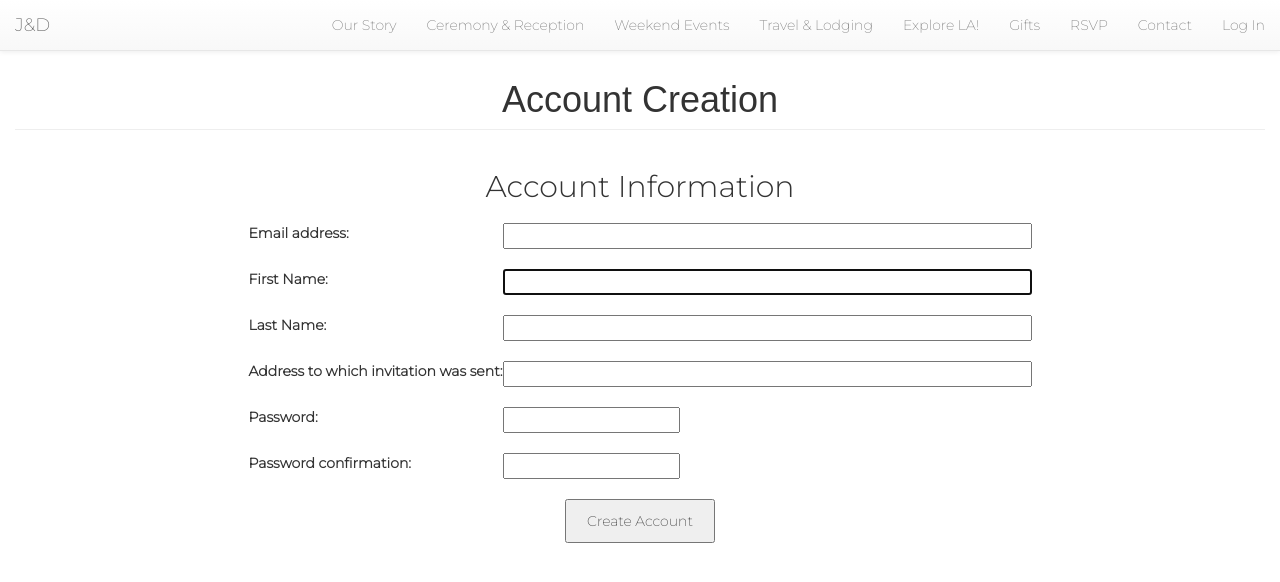
After one commit to dpipemazo/wedsite, a Django app: page /create-account in a window 1280 px wide. The commit adds this page. Shown: the top 582 px of the page. Run offline with Django 3.2, Linux system fonts and the light colour scheme; some libraries are stand-ins or nearby versions; some web fonts are replaced.

Commit message:
wedding: initial account creation and validation
Added in the following models:
- profile
- rsvp
- RSVP person

An RSVP is foreign-keyed to by pre-created RSVP people. The RSVP
has a last name and address that it's stored under so that it can
only be claimed by once by (hopefully) the rightful owner.

Create-account form crated to assist in account creation that seems
to do a pretty decent job.

RSVP page built using a standard view and an inline form-factory
to list all of the foreign-keyed RSVP people associated with the
user's RSVP.

```diff
--- a/jennanddan/static/css/style.css
+++ b/jennanddan/static/css/style.css
@@ -59,6 +59,15 @@ body {
   padding-bottom:10px;
 }
 
+.rsvp-box {
+  padding-top:10px;
+  padding-bottom:10px;
+  padding-left:5px;
+  padding-right:5px;
+  width:100px;
+  text-align:center;
+}
+
 .login-button {
   margin-top:10px;
   margin-bottom:10px;
--- /dev/null
+++ b/wedding/forms.py
@@ -0,0 +1,155 @@
+from django import forms
+from django.contrib.auth.models import User
+from django.contrib.auth import password_validation
+from wedding.models import RSVP, RSVPPerson
+from django.forms import inlineformset_factory
+import re
+
+# Width of form fields
+FORM_FIELD_WIDTH = '64'
+
+class CreateUserForm(forms.Form):
+    """
+    Base form for creating a new user. will ask for a username and password,
+    and will also get their first and last names and address
+    """
+
+    # First and Last Name
+    first_name = forms.CharField(
+        label="First Name",
+        max_length=30,
+        widget=forms.TextInput(
+            attrs={'autofocus': True, 'size':FORM_FIELD_WIDTH}),
+    )
+    last_name = forms.CharField(
+        label="Last Name",
+        max_length=30,
+        widget=forms.TextInput(
+            attrs={'size':FORM_FIELD_WIDTH}),
+    )
+
+    # Invitation address
+    invite_address = forms.CharField(
+        label="Address to which invitation was sent",
+        max_length=256,
+        widget=forms.TextInput(
+            attrs={'size':FORM_FIELD_WIDTH}),
+    )
+
+    # Email address
+    email_address = forms.EmailField(
+        label="Email address",
+        help_text="Please enter a valid email address",
+        widget=forms.TextInput(
+            attrs={'size':FORM_FIELD_WIDTH}),
+    )
+
+    password1 = forms.CharField(
+        label="Password",
+        strip=False,
+        widget=forms.PasswordInput,
+        help_text=password_validation.password_validators_help_text_html(),
+    )
+    password2 = forms.CharField(
+        label="Password confirmation",
+        widget=forms.PasswordInput,
+        strip=False,
+        help_text="Enter the same password as before, for verification.",
+    )
+
+    error_messages = {
+        'username_taken':
+            "Username %(username)s is not available. Please choose a different username",
+        'rsvp_fail': "Sorry, we were unable to find an unclaimed RSVP under the last name %(last_name)s at address %(address)s",
+        'password_mismatch': "Passwords do not match, please double-check and try again",
+    }
+
+    def clean_invite_address(self):
+        """
+        Makes sure the invite address entered matches a valid RSVP object
+        """
+        def strip_address(address):
+            """
+            Takes an address and returns only the numbers, in order. This is
+            what we'll use to validate the RSVP claim
+            """
+            return re.findall('\d', address)
+
+        # Make sure the address entered is mildly associated with a free
+        #   address in our RSVP database
+        address = self.cleaned_data.get('invite_address')
+        last_name = self.cleaned_data.get('last_name')
+        addr_nums = strip_address(address)
+        if not addr_nums:
+            raise forms.ValidationError(
+                self.error_messages['invalid_address'],
+                code='invalid_address'
+            )
+
+        # Pull all RSVPs under the given last name
+        rsvps = RSVP.objects.all().filter(last_names__icontains=last_name).filter(profile=None)
+        print "Got RSVPs {}".format(rsvps)
+        match = False
+        for rsvp in rsvps:
+            rsvp_nums = strip_address(rsvp.invite_address)
+            print "RSVP Nums: {}".format(rsvp_nums)
+            print "Addr Nums: {}".format(addr_nums)
+            if (len(addr_nums) == len(rsvp_nums)):
+                match = True
+                for idx, num in enumerate(addr_nums):
+                    if num != rsvp_nums[idx]:
+                        match = False
+                        break
+
+        if not match:
+            raise forms.ValidationError(
+                self.error_messages['rsvp_fail'],
+                code='address_fail',
+                params={'address':address, 'last_name':last_name})
+
+        # Note the RSVP
+        self.rsvp = rsvp
+        return address
+
+    def clean_email_address(self):
+        username = self.cleaned_data.get('email_address')
+        try:
+            user = User.objects.get(username=username)
+        except User.DoesNotExist:
+            return username
+        raise forms.ValidationError(
+            self.error_messages['username_taken'],
+            code='username_taken',
+            params={'username':username})
+
+    def clean(self):
+        """
+        Ensure that all of the data is proper for the account creation
+        """
+        password1 = self.cleaned_data.get('password1')
+        password2 = self.cleaned_data.get('password2')
+
+        # Make sure the passwords match
+        if password1 and password2 and password1 != password2:
+            raise forms.ValidationError(
+                self.error_messages['password_mismatch'],
+                code='password_mismatch',
+            )
+
+        return self.cleaned_data
+
+RSVPPersonFormSet = inlineformset_factory(RSVP, RSVPPerson,
+    fields=(
+        'name',
+        'is_attending_cny',
+        'is_attending_wedding',
+        'is_child',
+        'dietary_kosher',
+        'dietary_vegetarian',
+        'dietary_vegan',
+        'dietary_gluten_free',
+        'dietary_other',
+        'special_requests',
+    ),
+    extra=0,
+    can_delete=False)
--- /dev/null
+++ b/wedding/templates/registration/create_user.html
@@ -0,0 +1,67 @@
+{% extends "wedding/blocks/base.html" %}
+{% load static %}
+
+{% block title %}
+Account Creation
+{% endblock %}
+
+{% block content %}
+<div id="create_user" class="container-fluid text-center page-container">
+    <h1 class="page-header">Account Creation</h1>
+
+    {% if form.errors %}
+        {% for field in form %}
+            {% for error in field.errors %}
+                <div class="alert alert-danger">
+                    <strong>{{ error|escape }}</strong>
+                </div>
+            {% endfor %}
+        {% endfor %}
+        {% for error in form.non_field_errors %}
+            <div class="alert alert-danger">
+                <strong>{{ error|escape }}</strong>
+            </div>
+        {% endfor %}
+    {% endif %}
+
+    <div class="row">
+        <div class="col-sm-12 base-font text-center">
+            <div align="center">
+                <h2> Account Information </h2>
+                    <form method="post" action="{% url 'create-account' %}">
+                    {% csrf_token %}
+                    <table>
+                    <tr>
+                        <td class="login-box">{{ form.email_address.label_tag }}</td>
+                        <td class="login-box">{{ form.email_address }}</td>
+                    </tr>
+                    <tr>
+                        <td class="login-box">{{ form.first_name.label_tag }}</td>
+                        <td class="login-box">{{ form.first_name }}</td>
+                    </tr>
+                    <tr>
+                        <td class="login-box">{{ form.last_name.label_tag }}</td>
+                        <td class="login-box">{{ form.last_name }}</td>
+                    </tr>
+                    <tr>
+                        <td class="login-box">{{ form.invite_address.label_tag }}</td>
+                        <td class="login-box">{{ form.invite_address }}</td>
+                    </tr>
+                    <tr>
+                        <td class="login-box">{{ form.password1.label_tag }}</td>
+                        <td class="login-box">{{ form.password1 }}</td>
+                    </tr>
+                    <tr>
+                        <td class="login-box">{{ form.password2.label_tag }}</td>
+                        <td class="login-box">{{ form.password2 }}</td>
+                    </tr>
+                    </table>
+
+                    <input type="submit" class="login-button" value="Create Account" />
+                    </form>
+            </div>
+        </div>
+    </div>
+</div>
+
+{% endblock %}
--- a/wedding/urls.py
+++ b/wedding/urls.py
@@ -1,5 +1,7 @@
 from django.conf.urls import url, include
-from wedding.views import StaticView, RSVPView
+from wedding.views import (
+    StaticView, RSVPView, CreateAccountView
+)
 from django.contrib.auth.views import (
     LoginView, PasswordResetView, PasswordChangeView, PasswordChangeDoneView,
     LogoutView)
@@ -20,4 +22,5 @@ urlpatterns = [
     url(r'^gifts$', StaticView.as_view(template="gifts.html"), name='gifts'),
     url(r'^contact$', StaticView.as_view(template="contact.html"), name='contact'),
     url(r'^rsvp$', RSVPView.as_view(), name='rsvp'),
+    url(r'^create-account$', CreateAccountView.as_view(), name='create-account'),
 ]
--- a/wedding/views.py
+++ b/wedding/views.py
@@ -1,12 +1,23 @@
 # -*- coding: utf-8 -*-
 from __future__ import unicode_literals
 
+from django.views.generic.edit import FormView, UpdateView
 from django.http import HttpResponse
 from django.shortcuts import render, redirect
-from django.urls import reverse
+from django.core.urlresolvers import reverse
 from django.views import View
 from django.utils.decorators import method_decorator
-from django.contrib.auth.views import redirect_to_login
+from django.contrib.auth.views import (
+    redirect_to_login, SuccessURLAllowedHostsMixin)
+from django.contrib.auth import (
+    authenticate, login)
+from django.contrib.auth.models import User
+from wedding.forms import CreateUserForm, RSVPPersonFormSet
+from wedding.models import Profile, RSVP
+from django.views.decorators.cache import never_cache
+from django.views.decorators.csrf import csrf_protect
+from django.views.decorators.debug import sensitive_post_parameters
+from django.http import HttpResponseRedirect
 
 class StaticView(View):
     """
@@ -22,14 +33,80 @@ class RSVPView(View):
     RSVP View. Will redirect to login page if the user isn't authenticated,
     otherwise will allow them to use the RSVP system
     """
+    def get_object(self, queryset=None):
+        return self.request.user.profile.rsvp
+
+    def post(self, request):
+        if request.user.is_authenticated:
+            rsvp = self.get_object()
+            formset = RSVPPersonFormSet(request.POST, request.FILES, instance=rsvp)
+            if formset.is_valid:
+                formset.save()
+                return HttpResponseRedirect(request.get_full_path())
+            else:
+                return render(request, 'wedding/pages/rsvp.html', {'formset': formset})
+        else:
+            return redirect_to_login(request.get_full_path())
+
     def get(self, request):
         if request.user.is_authenticated:
-            return render(request, "wedding/pages/rsvp.html", {})
+            rsvp = self.get_object()
+            formset = RSVPPersonFormSet(instance=rsvp)
+            return render(request, 'wedding/pages/rsvp.html', {'formset': formset})
         else:
-            return redirect_to_login("/rsvp")
+            return redirect_to_login(request.get_full_path())
 
-class CreateAccountView(View):
+
+class CreateAccountView(SuccessURLAllowedHostsMixin, FormView):
     """
-    Account creation view. POST only. Will take a name, street address,
-    email address and password and will create a new user.
+    Account creation view. Will take a name, street address,
+    email address and password and will create a new user if it can find
+    a free RSVP that agrees with the user's info.
     """
+    form_class = CreateUserForm
+    success_url = "/rsvp"
+    template_name = 'registration/create_user.html'
+
+    @method_decorator(sensitive_post_parameters())
+    @method_decorator(csrf_protect)
+    @method_decorator(never_cache)
+    def dispatch(self, request, *args, **kwargs):
+        """
+        Form sending function. Note the decorators
+        """
+        return super(CreateAccountView, self).dispatch(request, *args, **kwargs)
+
+    def form_valid(self, form):
+        """
+        If the form is valid. Attempt to create the user, the profile, and
+        link in the RSVP
+        """
+
+        # Finally, we want to make the user object and the profile object
+        #   and link them together
+        user = User.objects.create_user(
+            form.cleaned_data.get('email_address'),
+            form.cleaned_data.get('email_address'),
+            form.cleaned_data.get('password1'),
+            first_name=form.cleaned_data.get('first_name'),
+            last_name=form.cleaned_data.get('last_name'))
+        if not user:
+            return HttpResponse("Failed to create user", status=400)
+
+        # And create a profile to link to the user, also linking in the RSVP
+        #   that we found
+        user_profile = Profile(
+            user=user,
+            address=form.cleaned_data.get('invite_address'))
+        user_profile.save()
+        form.rsvp.profile = user_profile
+        form.rsvp.save()
+
+        user_cache = authenticate(
+            username=form.cleaned_data.get('email_address'),
+            password=form.cleaned_data.get('password1'))
+        if user_cache is None:
+            return HttpResponse("Failed to log in user", status=400)
+
+        login(self.request, user_cache)
+        return HttpResponseRedirect(self.success_url)
```
Also changed, not shown: wedding/admin.py (+45 -1 lines), wedding/models.py (+150 -1 lines), wedding/templates/registration/login.html (+16 -6 lines), wedding/templates/wedding/pages/rsvp.html (+36 -0 lines), wedding/migrations/0001_initial.py (added), wedding/migrations/0002_auto_20170903_1843.py (added), wedding/migrations/0003_rsvp_name.py (added), wedding/migrations/0004_auto_20170903_1908.py (added), wedding/migrations/0005_auto_20170903_1931.py (added), wedding/migrations/0006_auto_20170903_2158.py (added), wedding/migrations/0007_auto_20170903_2305.py (added).
